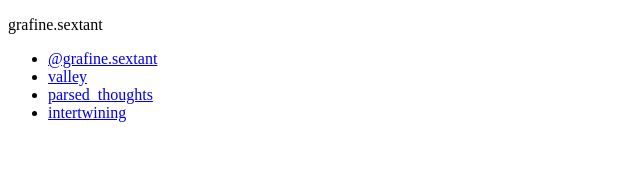
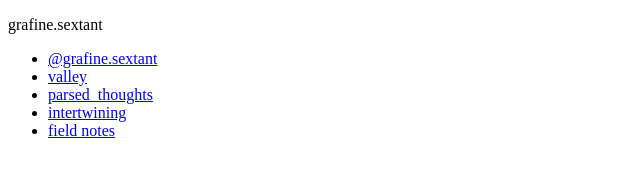
Before and after one commit to grafine-sextant/grafine-sextant.github.io, a plain HTML site: page index.html in a window 1280 px wide. Shown: the full height of the page, 0-640 px from the left. Drawn offline with Linux system fonts and the light colour scheme.

Commit message:
Update index.html

```diff
--- a/index.html
+++ b/index.html
@@ -11,6 +11,7 @@
       <li><a href="/valley/index.html">valley</a></li>
       <li><a href="/parsed_thoughts/help.json">parsed_thoughts</a></li>
       <li><a href="/intertwining/index.html">intertwining</a></li>
+      <li><a href="/field_notes/index.html">field notes</a></li>
     </ul>
   </body>
 </html>
```
